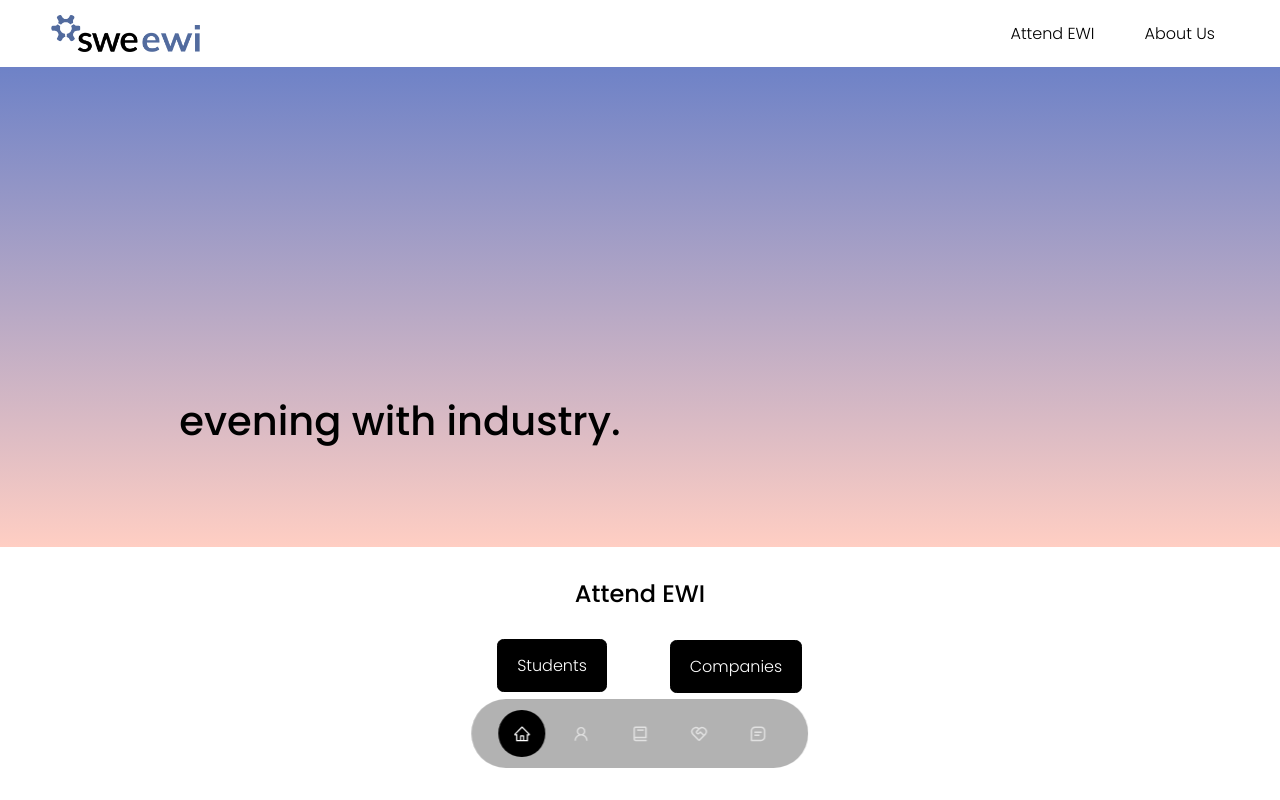
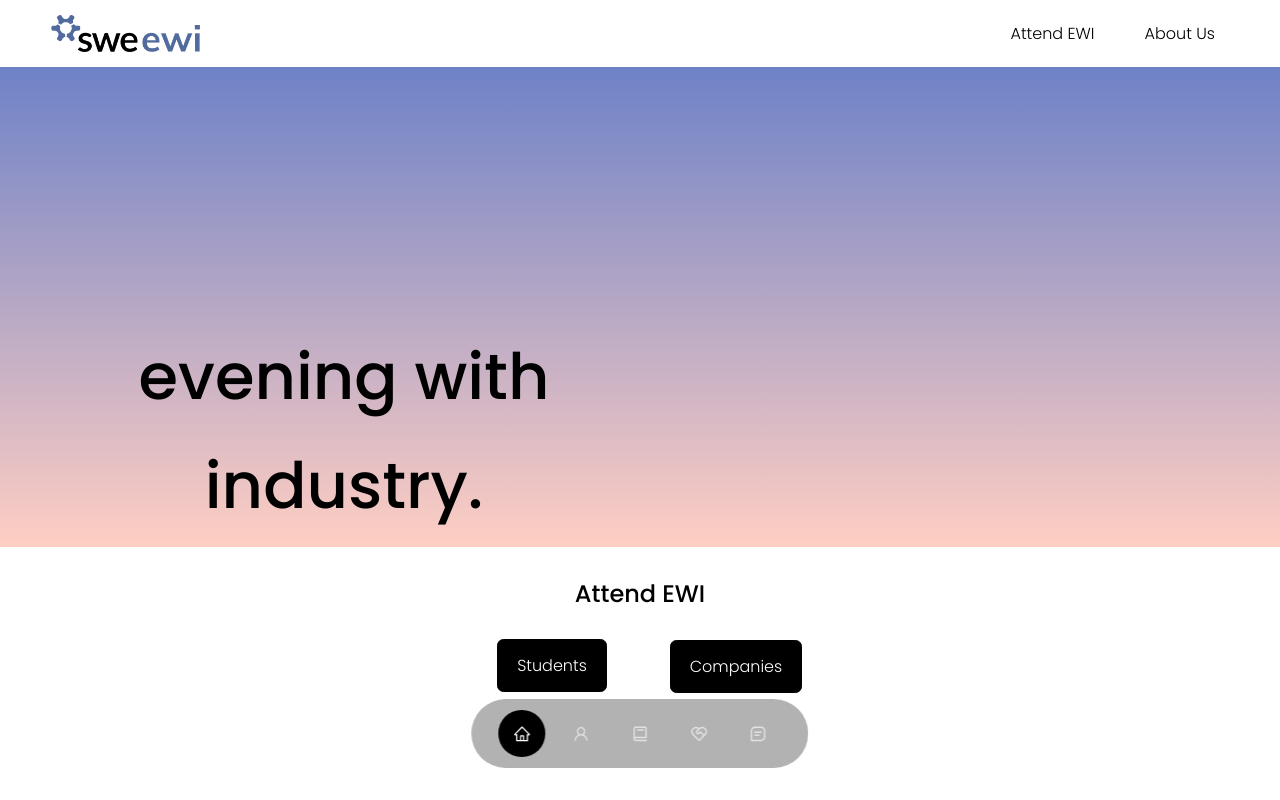
Before and after one commit to swe-ucla/ewi-website, a React (Create React App) app: page / in a window 1280 px wide. Shown: the top 800 px of the page. Built offline with nearby package versions, Linux system fonts and the light colour scheme.

Commit message:
Updated header font size.

```diff
--- a/src/components/header/Header.jsx
+++ b/src/components/header/Header.jsx
@@ -9,7 +9,7 @@ const Header = () => {
   return (
     <header>
 
-      <div className="container header__container">
+      <div className="header__container">
         <div className="headerText">
         <h1>evening with industry.</h1>
         </div>
--- a/src/components/header/header.css
+++ b/src/components/header/header.css
@@ -3,17 +3,22 @@ header {
   padding-top: 4rem;
   overflow: hidden;
   background-image: linear-gradient(to bottom, #6E82C7, #FFCEC3);
+  font-size:200rem;
 }
 
 .header__container {
-  text-align: center;
+  text-align: left;
   height: 100%;
   position: relative;
 }
 
 .headerText {
-  margin-top: 16rem;
-  margin-right: 30rem;
+  margin-top: 12rem;
+  margin-right: 37rem;
+}
+
+.headerText h1{
+  font-size: 4rem;
 }
 
 /* =============== CTA ============== */
--- a/src/components/portfolio/portfolio.css
+++ b/src/components/portfolio/portfolio.css
@@ -2,8 +2,6 @@
   display: grid;
   grid-template-columns: repeat(2, 1fr);
   gap: 2.5rem;
-
-
 }
 
 .portfolio__item {
```
